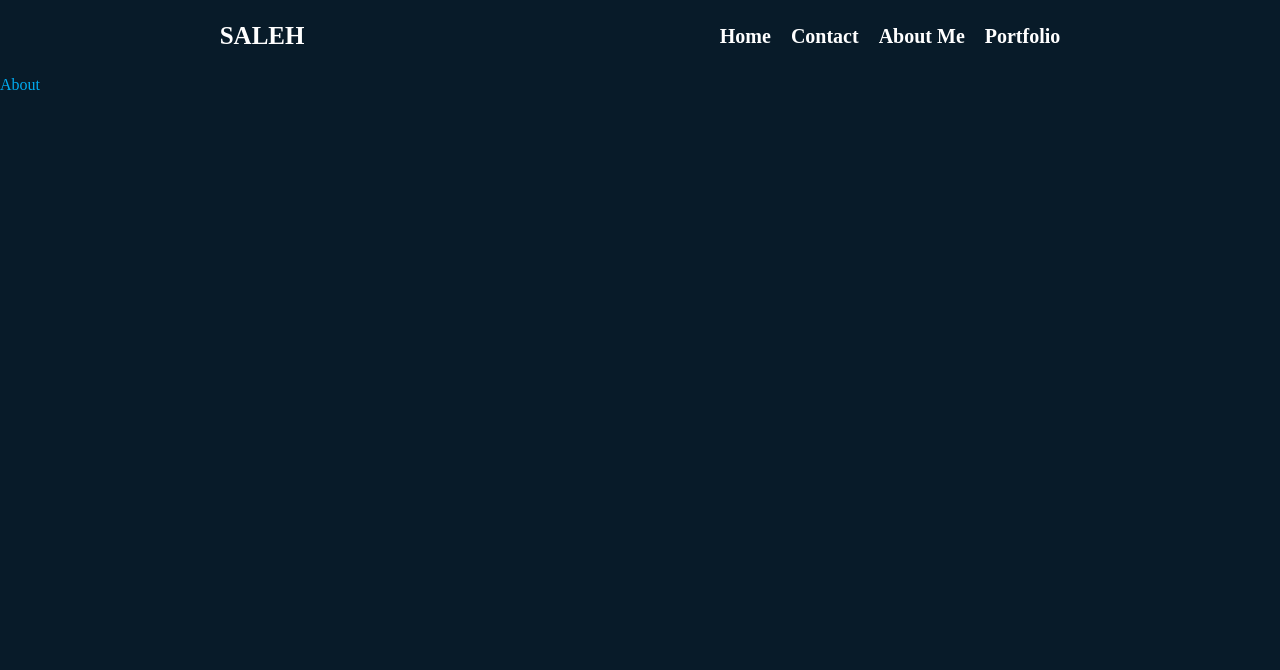
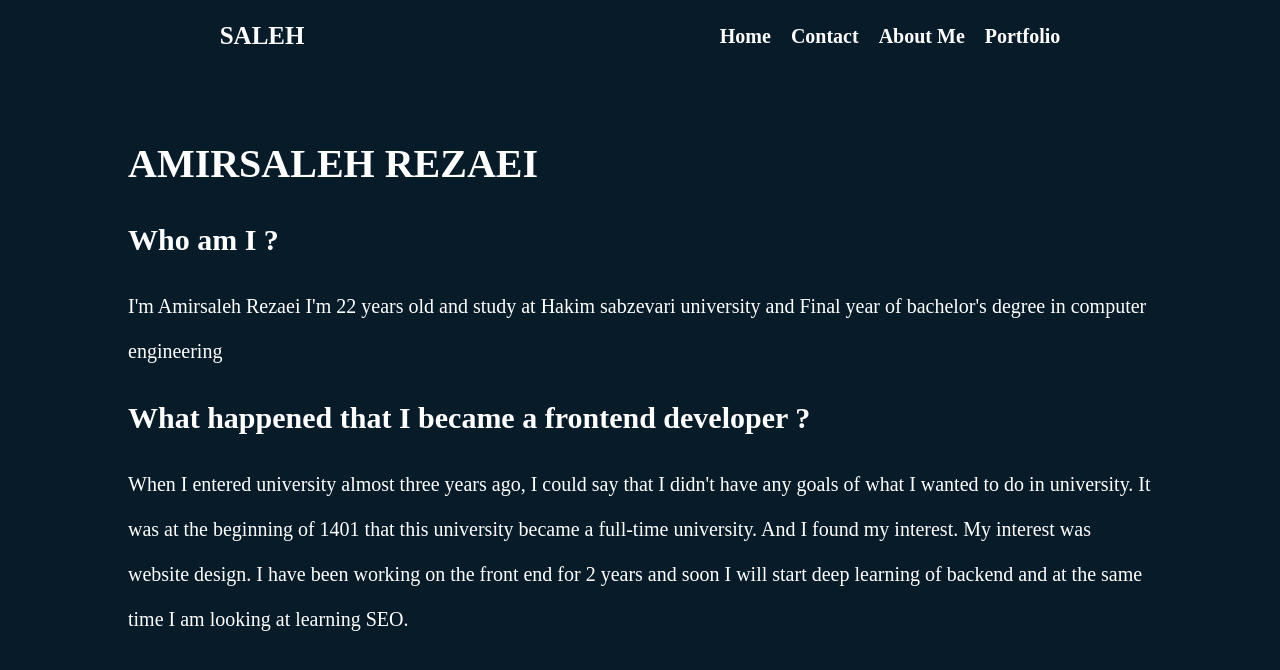
Before and after one commit to Amirsaleh2002/selfsite, a React (Vite) app: page /about in a window 1280 px wide. Shown: the top 670 px of the page. Built offline with nearby package versions, Linux system fonts and the light colour scheme.

Commit message:
set about me page

```diff
--- a/src/pages/About/About.css
+++ b/src/pages/About/About.css
@@ -0,0 +1,21 @@
+.about-container {
+  width: 80%;
+  margin: 60px auto;
+}
+.my-name {
+  font-size: 4rem;
+  color: #fff;
+  font-weight: bolder;
+}
+.questions {
+  font-size: 3rem;
+  color: #fff;
+  font-weight: 800;
+  margin-top: 20px;
+}
+.desc {
+  font-size: 2rem;
+  color: #fff;
+  margin-top: 20px;
+  line-height: 45px;
+}
--- a/src/pages/About/About.jsx
+++ b/src/pages/About/About.jsx
@@ -1,11 +1,30 @@
-import React from 'react'
+import React from "react";
 
-import './About.css'
+import "./About.css";
 
 function About() {
   return (
-    <div>About</div>
-  )
+    <div className="about-container">
+      <h1 className="my-name">AMIRSALEH REZAEI</h1>
+      <h2 className="questions">Who am I ?</h2>
+      <p className="desc">
+        I'm Amirsaleh Rezaei I'm 22 years old and study at Hakim sabzevari
+        university and Final year of bachelor's degree in computer engineering
+      </p>
+      <h2 className="questions">
+        What happened that I became a frontend developer ?
+      </h2>
+      <p className="desc">
+        When I entered university almost three years ago, I could say that I
+        didn't have any goals of what I wanted to do in university. It was at
+        the beginning of 1401 that this university became a full-time
+        university. And I found my interest. My interest was website design. I
+        have been working on the front end for 2 years and soon I will start
+        deep learning of backend and at the same time I am looking at learning
+        SEO.
+      </p>
+    </div>
+  );
 }
 
-export default About
+export default About;
```
